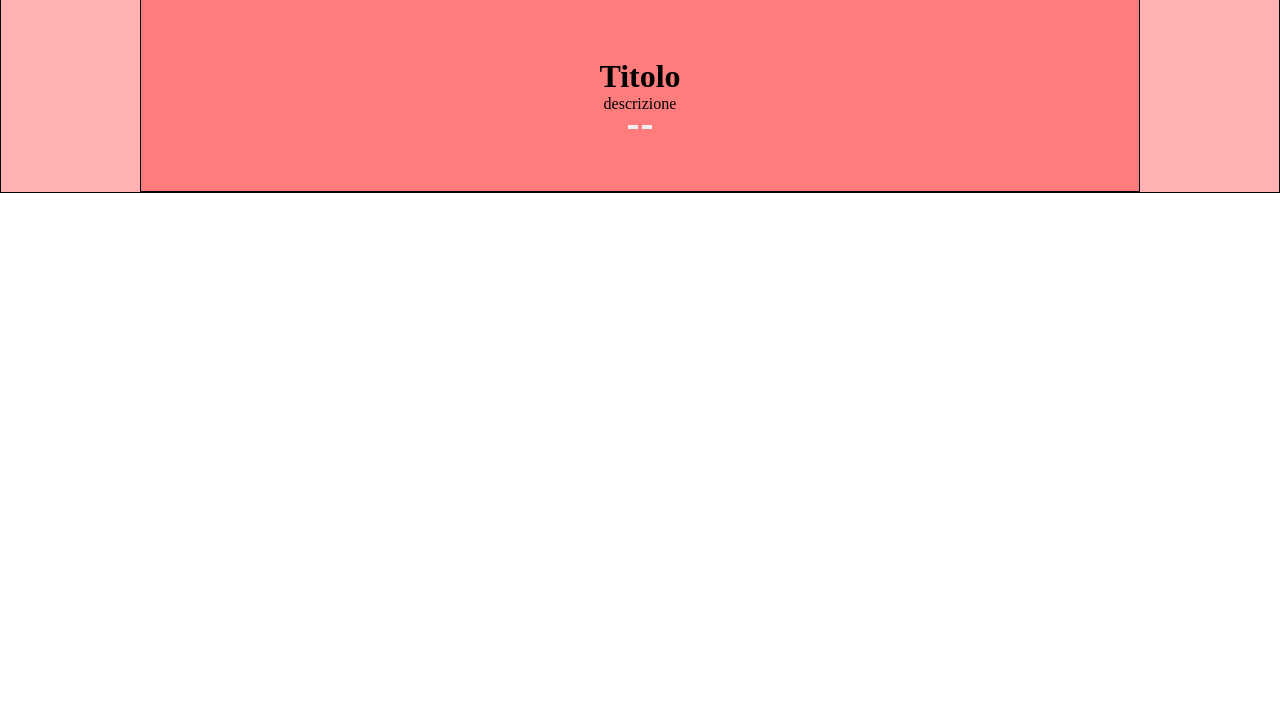
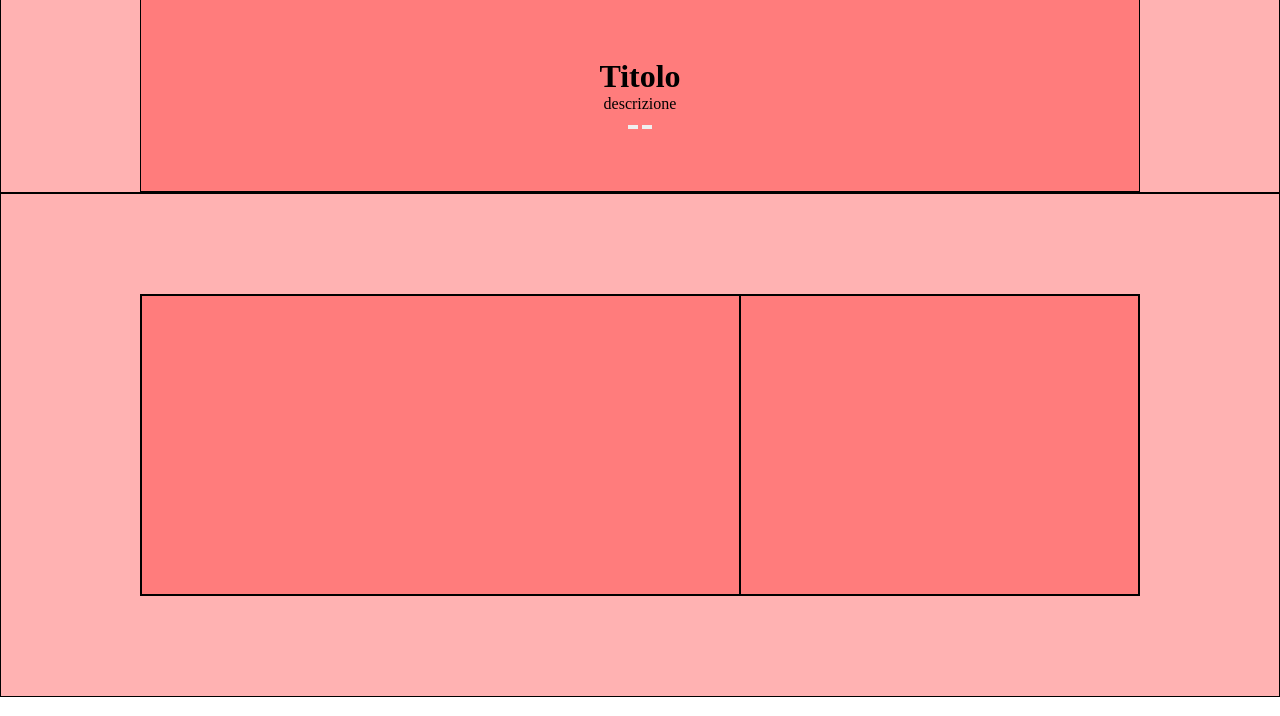
Before and after one commit to l-martinetti/htmlcss-struttura-discord, a plain HTML site: page index.html in a window 1280 px wide. Shown: the part 84-800 px from the top of the page. Drawn offline with Linux system fonts and the light colour scheme.

Commit message:
(add) first row main

```diff
--- a/assets/style.css
+++ b/assets/style.css
@@ -31,6 +31,7 @@ header {
 
 header div {
     padding: 20px;
+    width: 100%;
 }
 
 header div:first-child {
@@ -54,3 +55,30 @@ ul li a {
 }
 
 /*********** main ***********/
+
+main {
+    background-color: white;
+}
+
+main div.container {
+    margin: 100px auto;
+}
+
+main div.row {
+    display: flex;
+}
+
+div.row {
+    width: 100%;
+    height: 300px;     /*da cancellare */
+}
+
+div.box-img {
+    width: 60%;
+    border: 1px solid black;  /*da cancellare */
+}
+
+div.box-text {
+    width: 40%;
+    border: 1px solid black;  /*da cancellare */
+}
--- a/index.html
+++ b/index.html
@@ -48,7 +48,23 @@
 
     </header>
 
-    <main>
+    <main class="debug">
+
+        <!-- first row -->
+
+        <div class="container debug">
+
+            <div class="row">
+
+                <div class="col box-img"></div>
+
+                <div class="col box-text"></div>
+
+            </div>
+
+        </div>
+
+        <!-- /first row -->
 
 
     </main>
```
